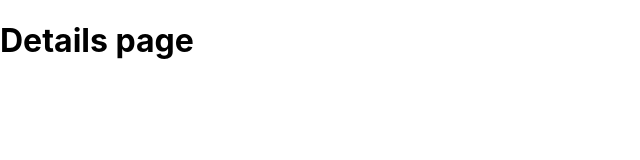
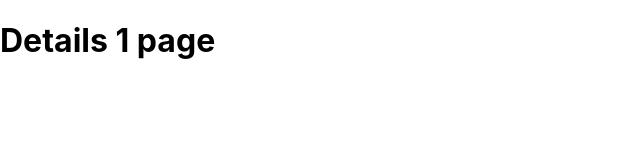
Before and after one commit to RZFalcore/next-meetups-demo, a Next.js app: page /news/1 in a window 1280 px wide. Shown: the top 160 px of the page, without its empty margins (0-640 px from the left). Built offline with nearby package versions, Linux system fonts and the light colour scheme.

Commit message:
access to query throw useRouter

```diff
--- a/pages/news/[newsId].js
+++ b/pages/news/[newsId].js
@@ -1,5 +1,9 @@
+import { useRouter } from "next/router";
+
 const DetailsPage = () => {
-  return <h1>Details page</h1>;
+  const router = useRouter();
+
+  return <h1>Details {router.query.newsId} page</h1>;
 };
 
 export default DetailsPage;
```
